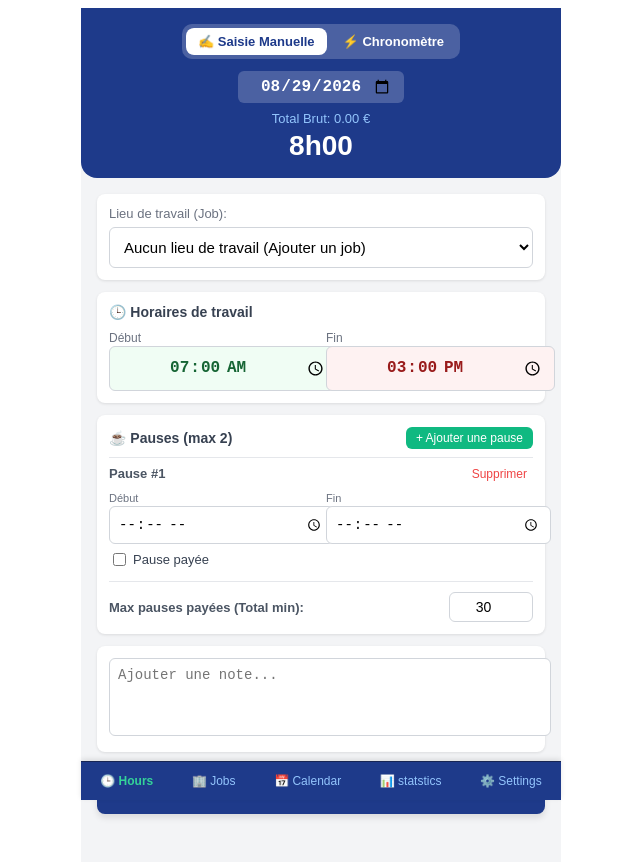
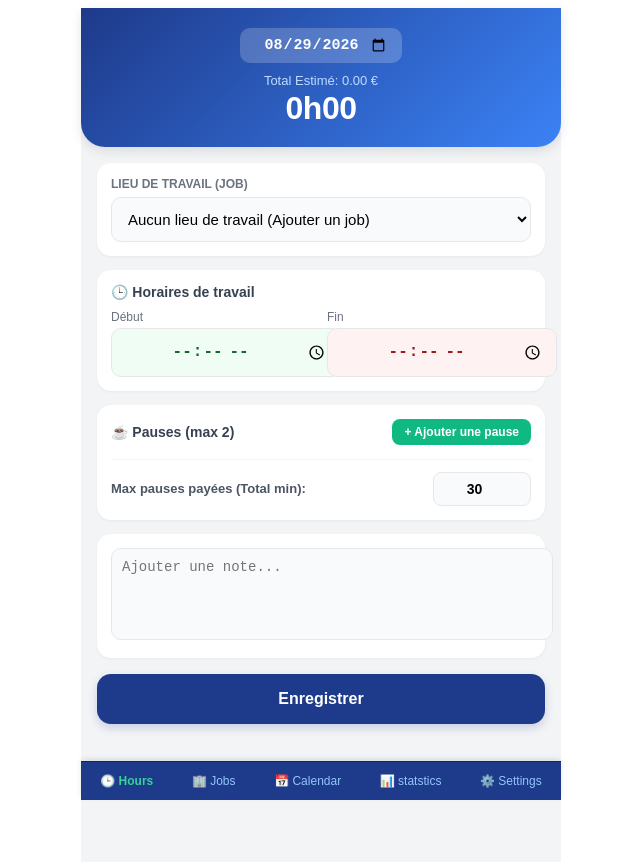
Before and after one commit to NminaN85/Monshift, a Next.js app: page / in a window 1280 px wide. Shown: the top 862 px of the page, without its empty margins (319-959 px from the left). Built offline with nearby package versions, Linux system fonts and the light colour scheme.

Commit message:
Update page.tsx

```diff
--- a/src/app/page.tsx
+++ b/src/app/page.tsx
@@ -10,16 +10,6 @@ interface BreakItem {
   isPaid: boolean;
 }
 
-interface DayRecord {
-  date: string;
-  startTime: string;
-  endTime: string;
-  breaks: BreakItem[];
-  maxPaidMinutes: number;
-  notes: string;
-  jobId?: string;
-}
-
 interface Job {
   id: string;
   name: string;
@@ -27,25 +17,17 @@ interface Job {
   color: string;
 }
 
-export default function MainPage() {
-  const [mode, setMode] = useState<"manual" | "live">("manual");
+export default function HeuresPage() {
   const [selectedDate, setSelectedDate] = useState("2026-08-29");
-  const [startTime, setStartTime] = useState("07:00");
-  const [endTime, setEndTime] = useState("15:00");
-  const [breaks, setBreaks] = useState<BreakItem[]>([
-    { id: "1", startTime: "", endTime: "", isPaid: false }
-  ]);
+  const [startTime, setStartTime] = useState("");
+  const [endTime, setEndTime] = useState("");
+  const [breaks, setBreaks] = useState<BreakItem[]>([]);
   const [maxPaidMinutes, setMaxPaidMinutes] = useState<number>(30);
   const [notes, setNotes] = useState("");
   const [jobs, setJobs] = useState<Job[]>([]);
   const [selectedJobId, setSelectedJobId] = useState("");
   const [saveSuccess, setSaveSuccess] = useState(false);
   const [currencySymbol, setCurrencySymbol] = useState("€");
-
-  // حالات العداد الحي (Live) الاحتياطي
-  const [isClockedIn, setIsClockedIn] = useState(false);
-  const [isPaused, setIsPaused] = useState(false);
-  const [elapsedSeconds, setElapsedSeconds] = useState(0);
 
   useEffect(() => {
     const savedSymbol = localStorage.getItem("monshift_symbol");
@@ -73,13 +55,13 @@ export default function MainPage() {
     if (savedHistory) {
       const history = JSON.parse(savedHistory);
       if (history[todayStr]) {
-        const d = history[todayStr];
-        setStartTime(d.startTime || "07:00");
-        setEndTime(d.endTime || "15:00");
-        setBreaks(d.breaks || []);
-        if (d.maxPaidMinutes !== undefined) setMaxPaidMinutes(d.maxPaidMinutes);
-        setNotes(d.notes || "");
-        if (d.jobId) setSelectedJobId(d.jobId);
+        const dayData = history[todayStr];
+        setStartTime(dayData.startTime || "");
+        setEndTime(dayData.endTime || "");
+        setBreaks(dayData.breaks || []);
+        if (dayData.maxPaidMinutes !== undefined) setMaxPaidMinutes(dayData.maxPaidMinutes);
+        setNotes(dayData.notes || "");
+        if (dayData.jobId) setSelectedJobId(dayData.jobId);
       }
     }
   }, []);
@@ -90,19 +72,19 @@ export default function MainPage() {
     if (savedHistory) {
       const history = JSON.parse(savedHistory);
       if (history[newDate]) {
-        const d = history[newDate];
-        setStartTime(d.startTime || "07:00");
-        setEndTime(d.endTime || "15:00");
-        setBreaks(d.breaks || []);
-        if (d.maxPaidMinutes !== undefined) setMaxPaidMinutes(d.maxPaidMinutes);
-        setNotes(d.notes || "");
-        if (d.jobId) setSelectedJobId(d.jobId);
+        const dayData = history[newDate];
+        setStartTime(dayData.startTime || "");
+        setEndTime(dayData.endTime || "");
+        setBreaks(dayData.breaks || []);
+        if (dayData.maxPaidMinutes !== undefined) setMaxPaidMinutes(dayData.maxPaidMinutes);
+        setNotes(dayData.notes || "");
+        if (dayData.jobId) setSelectedJobId(dayData.jobId);
         return;
       }
     }
-    setStartTime("07:00");
-    setEndTime("15:00");
-    setBreaks([{ id: "1", startTime: "", endTime: "", isPaid: false }]);
+    setStartTime("");
+    setEndTime("");
+    setBreaks([]);
     setMaxPaidMinutes(30);
     setNotes("");
   };
@@ -136,7 +118,8 @@ export default function MainPage() {
     let endMins = timeToMins(endTime);
     if (endMins <= startMins) endMins += 24 * 60;
 
-    let grossMins = endMins - startMins;
+    let grossMins = startTime && endTime ? endMins - startMins : 0;
+
     let totalPaidBreakMins = 0;
     let totalUnpaidBreakMins = 0;
 
@@ -174,47 +157,27 @@ export default function MainPage() {
   return (
     <main style={{ maxWidth: "480px", margin: "0 auto", paddingBottom: "110px", fontFamily: "sans-serif", background: "#f3f4f6", minHeight: "100vh" }}>
 
-      {/* رأس الصفحة مع شريط التبديل بين اليدوي والمباشر */}
-      <div style={{ background: "#1e3a8a", color: "white", padding: "16px", textAlign: "center", borderBottomLeftRadius: "16px", borderBottomRightRadius: "16px" }}>
-
-        <div style={{ display: "flex", justifyContent: "center", marginBottom: "12px" }}>
-          <div style={{ background: "rgba(255,255,255,0.2)", padding: "4px", borderRadius: "10px", display: "flex", gap: "4px" }}>
-            <button onClick={() => setMode("manual")} style={{ background: mode === "manual" ? "white" : "transparent", color: mode === "manual" ? "#1e3a8a" : "white", border: "none", padding: "6px 12px", borderRadius: "8px", fontSize: "13px", fontWeight: "bold", cursor: "pointer" }}>✍️ Saisie Manuelle</button>
-            <button onClick={() => setMode("live")} style={{ background: mode === "live" ? "white" : "transparent", color: mode === "live" ? "#1e3a8a" : "white", border: "none", padding: "6px 12px", borderRadius: "8px", fontSize: "13px", fontWeight: "bold", cursor: "pointer" }}>⚡ Chronomètre</button>
-          </div>
-        </div>
-
-        {mode === "manual" ? (
-          <div>
+      {/* رأس الصفحة الفخم */}
+      <div style={{ background: "linear-gradient(135deg, #1e3a8a 0%, #3b82f6 100%)", color: "white", padding: "20px 16px", textAlign: "center", borderBottomLeftRadius: "24px", borderBottomRightRadius: "24px", boxShadow: "0 4px 12px rgba(0,0,0,0.1)" }}>
         <input
           type="date"
           value={selectedDate}
           onChange={(e) => handleDateChange(e.target.value)}
-              style={{ background: "rgba(255,255,255,0.2)", border: "none", color: "white", padding: "6px 12px", borderRadius: "6px", fontSize: "16px", fontWeight: "bold", textAlign: "center", marginBottom: "8px" }}
+          style={{ background: "rgba(255,255,255,0.2)", border: "none", color: "white", padding: "8px 14px", borderRadius: "10px", fontSize: "15px", fontWeight: "bold", textAlign: "center", marginBottom: "10px", cursor: "pointer", outline: "none" }}
         />
-            <div style={{ fontSize: "13px", color: "#93c5fd" }}>Total Brut: {metrics.amount} {currencySymbol}</div>
-            <div style={{ fontSize: "28px", fontWeight: "bold", marginTop: "4px" }}>{metrics.formattedTime}</div>
-          </div>
-        ) : (
-          <div style={{ padding: "10px 0" }}>
-            <div style={{ fontSize: "12px", color: "#93c5fd" }}>Chronomètre en direct</div>
-            <div style={{ fontSize: "38px", fontWeight: "bold", fontFamily: "monospace", margin: "10px 0" }}>00:00:00</div>
-            <button onClick={() => setIsClockedIn(!isClockedIn)} style={{ background: isClockedIn ? "#ef4444" : "#10b981", color: "white", border: "none", padding: "10px 20px", borderRadius: "8px", fontWeight: "bold", cursor: "pointer" }}>
-              {isClockedIn ? "Arrêter le shift" : "Démarrer le shift"}
-            </button>
-          </div>
-        )}
+        <div style={{ fontSize: "13px", color: "#bfdbfe", fontWeight: "500" }}>Total Estimé: {metrics.amount} {currencySymbol}</div>
+        <div style={{ fontSize: "32px", fontWeight: "bold", marginTop: "2px", letterSpacing: "-0.5px" }}>{metrics.formattedTime}</div>
       </div>
 
-      {mode === "manual" && (
       <div style={{ padding: "16px" }}>
 
-          <div style={{ background: "white", padding: "12px", borderRadius: "8px", marginBottom: "12px", boxShadow: "0 1px 3px rgba(0,0,0,0.1)" }}>
-            <label style={{ fontSize: "13px", color: "#6b7280", display: "block", marginBottom: "6px" }}>Lieu de travail (Job):</label>
+        {/* اختيار مكان العمل */}
+        <div style={{ background: "white", padding: "14px", borderRadius: "14px", marginBottom: "14px", boxShadow: "0 1px 3px rgba(0,0,0,0.05)" }}>
+          <label style={{ fontSize: "12px", fontWeight: "bold", color: "#6b7280", display: "block", marginBottom: "6px", textTransform: "uppercase" }}>Lieu de travail (Job)</label>
           <select
             value={selectedJobId}
             onChange={(e) => setSelectedJobId(e.target.value)}
-              style={{ width: "100%", padding: "10px", borderRadius: "6px", border: "1px solid #d1d5db", fontSize: "15px", background: "white" }}
+            style={{ width: "100%", padding: "12px", borderRadius: "10px", border: "1px solid #e5e7eb", fontSize: "15px", background: "#f9fafb", outline: "none", fontWeight: "500" }}
           >
             {jobs.length === 0 ? (
               <option value="">Aucun lieu de travail (Ajouter un job)</option>
@@ -226,37 +189,39 @@ export default function MainPage() {
           </select>
         </div>
 
-          <div style={{ background: "white", padding: "12px", borderRadius: "8px", marginBottom: "12px", boxShadow: "0 1px 3px rgba(0,0,0,0.1)" }}>
-            <div style={{ fontWeight: "bold", marginBottom: "8px", fontSize: "14px", color: "#374151" }}>🕒 Horaires de travail</div>
-            <div style={{ display: "flex", gap: "10px" }}>
+        {/* مواعيد الشفت */}
+        <div style={{ background: "white", padding: "14px", borderRadius: "14px", marginBottom: "14px", boxShadow: "0 1px 3px rgba(0,0,0,0.05)" }}>
+          <div style={{ fontWeight: "bold", marginBottom: "10px", fontSize: "14px", color: "#374151" }}>🕒 Horaires de travail</div>
+          <div style={{ display: "flex", gap: "12px" }}>
             <div style={{ flex: 1 }}>
-                <span style={{ fontSize: "12px", color: "#6b7280" }}>Début</span>
+              <span style={{ fontSize: "12px", color: "#6b7280", display: "block", marginBottom: "4px" }}>Début</span>
               <input
                 type="time"
                 value={startTime}
                 onChange={(e) => setStartTime(e.target.value)}
-                  style={{ width: "100%", padding: "10px", borderRadius: "6px", border: "1px solid #d1d5db", fontSize: "16px", background: "#f0fdf4", textAlign: "center", fontWeight: "bold", color: "#166534" }}
+                style={{ width: "100%", padding: "12px", borderRadius: "10px", border: "1px solid #e5e7eb", fontSize: "16px", background: "#f0fdf4", textAlign: "center", fontWeight: "bold", color: "#166534", outline: "none" }}
               />
             </div>
             <div style={{ flex: 1 }}>
-                <span style={{ fontSize: "12px", color: "#6b7280" }}>Fin</span>
+              <span style={{ fontSize: "12px", color: "#6b7280", display: "block", marginBottom: "4px" }}>Fin</span>
               <input
                 type="time"
                 value={endTime}
                 onChange={(e) => setEndTime(e.target.value)}
-                  style={{ width: "100%", padding: "10px", borderRadius: "6px", border: "1px solid #d1d5db", fontSize: "16px", background: "#fef2f2", textAlign: "center", fontWeight: "bold", color: "#991b1b" }}
+                style={{ width: "100%", padding: "12px", borderRadius: "10px", border: "1px solid #e5e7eb", fontSize: "16px", background: "#fef2f2", textAlign: "center", fontWeight: "bold", color: "#991b1b", outline: "none" }}
               />
             </div>
           </div>
         </div>
 
-          <div style={{ background: "white", padding: "12px", borderRadius: "8px", marginBottom: "12px", boxShadow: "0 1px 3px rgba(0,0,0,0.1)" }}>
-            <div style={{ display: "flex", justifyContent: "space-between", alignItems: "center", marginBottom: "8px" }}>
+        {/* قسم الاستراحات (البوزات) */}
+        <div style={{ background: "white", padding: "14px", borderRadius: "14px", marginBottom: "14px", boxShadow: "0 1px 3px rgba(0,0,0,0.05)" }}>
+          <div style={{ display: "flex", justifyContent: "space-between", alignItems: "center", marginBottom: "10px" }}>
             <span style={{ fontWeight: "bold", fontSize: "14px", color: "#374151" }}>☕ Pauses (max 2)</span>
             {breaks.length < 2 && (
               <button
                 onClick={() => setBreaks([...breaks, { id: Date.now().toString(), startTime: "", endTime: "", isPaid: false }])}
-                  style={{ background: "#10b981", color: "white", border: "none", padding: "4px 10px", borderRadius: "6px", fontSize: "12px", cursor: "pointer" }}
+                style={{ background: "#10b981", color: "white", border: "none", padding: "6px 12px", borderRadius: "8px", fontSize: "12px", fontWeight: "bold", cursor: "pointer" }}
               >
                 + Ajouter une pause
               </button>
@@ -264,17 +229,17 @@ export default function MainPage() {
           </div>
 
           {breaks.map((b, index) => (
-              <div key={b.id} style={{ borderTop: "1px solid #e5e7eb", paddingTop: "8px", marginTop: "8px" }}>
+            <div key={b.id} style={{ borderTop: "1px solid #f3f4f6", paddingTop: "10px", marginTop: "10px" }}>
               <div style={{ display: "flex", justifyContent: "space-between", alignItems: "center" }}>
                 <span style={{ fontSize: "13px", fontWeight: "bold", color: "#4b5563" }}>Pause #{index + 1}</span>
                 <button
                   onClick={() => setBreaks(breaks.filter(item => item.id !== b.id))}
-                    style={{ background: "transparent", border: "none", color: "#ef4444", fontSize: "12px", cursor: "pointer" }}
+                  style={{ background: "transparent", border: "none", color: "#ef4444", fontSize: "12px", cursor: "pointer", fontWeight: "bold" }}
                 >
                   Supprimer
                 </button>
               </div>
-                <div style={{ display: "flex", gap: "10px", alignItems: "center", marginTop: "6px" }}>
+              <div style={{ display: "flex", gap: "10px", alignItems: "center", marginTop: "8px" }}>
                 <div style={{ flex: 1 }}>
                   <span style={{ fontSize: "11px", color: "#6b7280" }}>Début</span>
                   <input
@@ -284,7 +249,7 @@ export default function MainPage() {
                       const val = e.target.value;
                       setBreaks(breaks.map(item => item.id === b.id ? { ...item, startTime: val } : item));
                     }}
-                      style={{ width: "100%", padding: "8px", borderRadius: "6px", border: "1px solid #d1d5db", fontSize: "14px" }}
+                    style={{ width: "100%", padding: "10px", borderRadius: "8px", border: "1px solid #e5e7eb", fontSize: "14px", outline: "none", background: "#f9fafb" }}
                   />
                 </div>
                 <div style={{ flex: 1 }}>
@@ -296,13 +261,13 @@ export default function MainPage() {
                       const val = e.target.value;
                       setBreaks(breaks.map(item => item.id === b.id ? { ...item, endTime: val } : item));
                     }}
-                      style={{ width: "100%", padding: "8px", borderRadius: "6px", border: "1px solid #d1d5db", fontSize: "14px" }}
+                    style={{ width: "100%", padding: "10px", borderRadius: "8px", border: "1px solid #e5e7eb", fontSize: "14px", outline: "none", background: "#f9fafb" }}
                   />
                 </div>
               </div>
 
-                <div style={{ marginTop: "6px" }}>
-                  <label style={{ fontSize: "13px", display: "flex", alignItems: "center", gap: "4px", color: "#374151", cursor: "pointer" }}>
+              <div style={{ marginTop: "8px" }}>
+                <label style={{ fontSize: "13px", display: "flex", alignItems: "center", gap: "6px", color: "#374151", cursor: "pointer", fontWeight: "500" }}>
                   <input
                     type="checkbox"
                     checked={b.isPaid}
@@ -310,6 +275,7 @@ export default function MainPage() {
                       const checked = e.target.checked;
                       setBreaks(breaks.map(item => item.id === b.id ? { ...item, isPaid: checked } : item));
                     }}
+                    style={{ width: "16px", height: "16px", cursor: "pointer" }}
                   />
                   Pause payée
                 </label>
@@ -317,35 +283,36 @@ export default function MainPage() {
             </div>
           ))}
 
-            <div style={{ marginTop: "12px", borderTop: "1px solid #e5e7eb", paddingTop: "10px", display: "flex", justifyContent: "space-between", alignItems: "center" }}>
+          <div style={{ marginTop: "14px", borderTop: "1px solid #f3f4f6", paddingTop: "12px", display: "flex", justifyContent: "space-between", alignItems: "center" }}>
             <span style={{ fontSize: "13px", color: "#4b5563", fontWeight: "bold" }}>Max pauses payées (Total min):</span>
             <input
               type="number"
               value={maxPaidMinutes}
               onChange={(e) => setMaxPaidMinutes(Number(e.target.value))}
-                style={{ width: "70px", padding: "6px", borderRadius: "6px", border: "1px solid #d1d5db", fontSize: "14px", textAlign: "center" }}
+              style={{ width: "80px", padding: "8px", borderRadius: "8px", border: "1px solid #e5e7eb", fontSize: "14px", textAlign: "center", fontWeight: "bold", background: "#f9fafb", outline: "none" }}
             />
           </div>
         </div>
 
-          <div style={{ background: "white", padding: "12px", borderRadius: "8px", marginBottom: "16px", boxShadow: "0 1px 3px rgba(0,0,0,0.1)" }}>
+        {/* ملاحظات */}
+        <div style={{ background: "white", padding: "14px", borderRadius: "14px", marginBottom: "16px", boxShadow: "0 1px 3px rgba(0,0,0,0.05)" }}>
           <textarea
             value={notes}
             onChange={(e) => setNotes(e.target.value)}
             placeholder="Ajouter une note..."
-              style={{ width: "100%", padding: "8px", borderRadius: "6px", border: "1px solid #d1d5db", fontSize: "14px", minHeight: "60px", resize: "none" }}
+            style={{ width: "100%", padding: "10px", borderRadius: "10px", border: "1px solid #e5e7eb", fontSize: "14px", minHeight: "70px", resize: "none", outline: "none", background: "#f9fafb" }}
           />
         </div>
 
+        {/* زر الحفظ */}
         <button
           onClick={handleSave}
-            style={{ width: "100%", background: "#1e3a8a", color: "white", border: "none", padding: "14px", borderRadius: "8px", fontSize: "16px", fontWeight: "bold", cursor: "pointer", boxShadow: "0 4px 6px rgba(0,0,0,0.1)" }}
+          style={{ width: "100%", background: "#1e3a8a", color: "white", border: "none", padding: "16px", borderRadius: "14px", fontSize: "16px", fontWeight: "bold", cursor: "pointer", boxShadow: "0 4px 10px rgba(30,58,138,0.2)" }}
         >
           {saveSuccess ? "✓ Enregistré avec succès !" : "Enregistrer"}
         </button>
 
       </div>
-      )}
 
       <BottomNav active="hours" />
     </main>
```
Lines whose indentation alone changed are shown as unchanged.
